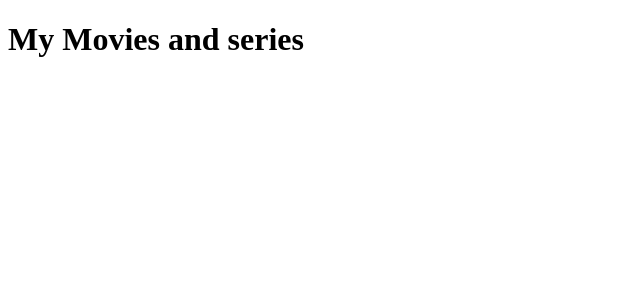
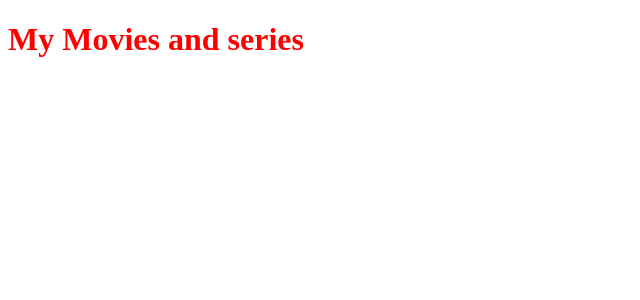
Before and after one commit to NicollasRyan/my-favorites, a Next.js app: page / in a window 1280 px wide. Shown: the top 300 px of the page, without its empty margins (0-640 px from the left). Built offline with nearby package versions, Linux system fonts and the light colour scheme.

Commit message:
Added SASS

```diff
--- a/package.json
+++ b/package.json
@@ -14,6 +14,7 @@
     "next": "12.2.5",
     "react": "18.2.0",
     "react-dom": "18.2.0",
+    "sass": "^1.54.8",
     "typescript": "^4.8.2"
   },
   "devDependencies": {
--- a/src/pages/_app.tsx
+++ b/src/pages/_app.tsx
@@ -1,4 +1,6 @@
-function MyApp({ Component, pageProps }) {
+import { AppProps } from "../../node_modules/next/app"
+
+function MyApp({ Component, pageProps }: AppProps) {
   return <Component {...pageProps} />
 }
 
--- a/src/pages/index.tsx
+++ b/src/pages/index.tsx
@@ -1,7 +1,9 @@
+import styles from '../styles/home.module.scss'
+
 export default function Home() {
   return (
-    <>
-      <h1>My Movies and series</h1>
-    </>
+  <h1 className={styles.title}>
+    My Movies and series
+    </h1>
   )
 }
--- /dev/null
+++ b/src/styles/home.module.scss
@@ -0,0 +1,3 @@
+.title {
+    color: red;
+}
--- a/tsconfig.json
+++ b/tsconfig.json
@@ -15,7 +15,9 @@
     "esModuleInterop": true,
     "module": "esnext",
     "isolatedModules": true,
-    "jsx": "preserve"
+    "moduleResolution": "node",
+    "jsx": "preserve",
+    "resolveJsonModule": true
   },
   "include": [
     "next-env.d.ts",
```
Also changed, not shown: 1 other file (tests, documents, lock files or other folders).
